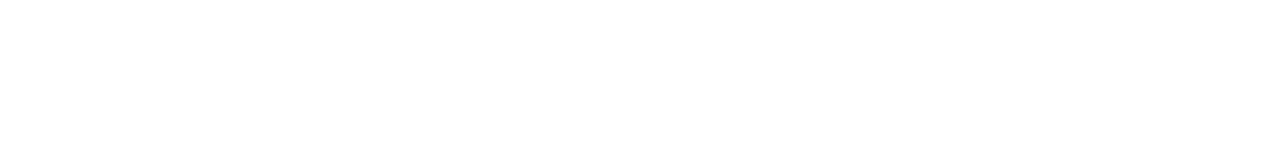
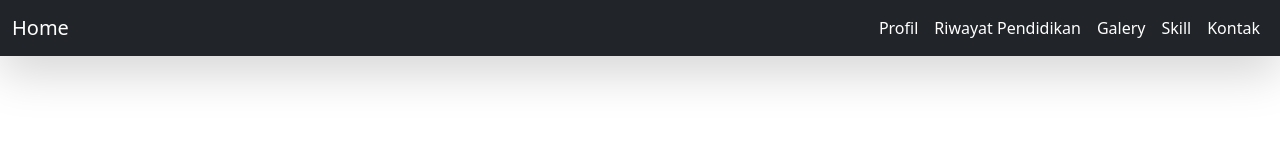
Before and after one commit to AwangDarmawan/Frontend, a plain HTML site: page index.html in a window 1280 px wide. Drawn offline with nearby package versions, Linux system fonts and the light colour scheme; files that its build step writes are made by us from their sources.

Commit message:
menambahkan navbar

```diff
--- a/index.html
+++ b/index.html
@@ -4,7 +4,7 @@
     <meta charset="UTF-8">
     <meta http-equiv="X-UA-Compatible" content="IE=edge">
     <meta name="viewport" content="width=device-width, initial-scale=1.0">
-    <title>Document</title>
+    <title>Awang Darmawan 5520120121</title>
     <link href="https://cdn.jsdelivr.net/npm/bootstrap@5.2.2/dist/css/bootstrap.min.css" rel="stylesheet" integrity="sha384-Zenh87qX5JnK2Jl0vWa8Ck2rdkQ2Bzep5IDxbcnCeuOxjzrPF/et3URy9Bv1WTRi" crossorigin="anonymous">
     <script src="https://cdn.jsdelivr.net/npm/bootstrap@5.2.1/dist/js/bootstrap.bundle.min.js"></script>
     <link
@@ -12,10 +12,39 @@
     href="https://pro.fontawesome.com/releases/v5.10.0/css/all.css"
     integrity="sha384-AYmEC3Yw5cVb3ZcuHtOA93w35dYTsvhLPVnYs9eStHfGJvOvKxVfELGroGkvsg+p"
     crossorigin="anonymous"
-    />
+     />
    <link rel="stylesheet" href="asset/img/style.css">
 </head>
 <body>
 
+    <!-- navbar -->
+    <nav class="navbar navbar-expand-lg navbar-dark bg-dark shadow-lg fixed-top">
+        <div class="container-fluid">
+          <a class="navbar-brand" href="#">Home</a>
+          <button class="navbar-toggler" type="button" data-bs-toggle="collapse" data-bs-target="#navbarSupportedContent" aria-controls="navbarSupportedContent" aria-expanded="false" aria-label="Toggle navigation">
+            <span class="navbar-toggler-icon"></span>
+          </button>
+          <div class="collapse navbar-collapse text-right" id="navbarSupportedContent">
+            <ul class="navbar-nav ms-auto mb-2 mb-lg-0">
+              <li class="nav-item">
+                <a class="nav-link active" aria-current="page" href="#profil">Profil</a>
+              </li>
+              <li class="nav-item">
+                <a class="nav-link active" href="#rp">Riwayat Pendidikan</a>
+              </li>
+              <li class="nav-item">
+                <a class="nav-link active" href="#galery">Galery</a>
+              </li>
+              <li class="nav-item">
+                <a class="nav-link active " href="#skill">Skill</a>
+              </li>
+              <li class="nav-item">
+                <a class="nav-link active " href="#kontak">Kontak</a>
+              </li>
+            </ul>
+          </div>
+        </div>
+      </nav>
+
 </body>
 </html>
```
